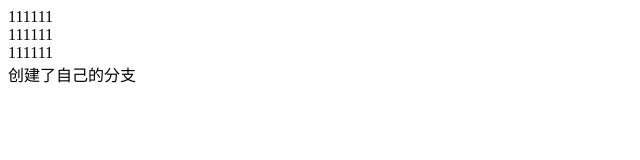
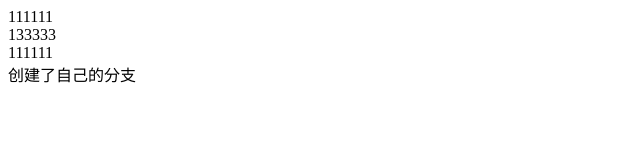
Before and after one commit to tangqiuyong/myapp_tqy, a plain HTML site: page index.html in a window 1280 px wide. Shown: the full height of the page, 0-640 px from the left. Drawn offline with Linux system fonts and the light colour scheme.

Commit message:
master分支上修改了第二个div的内容为333333

```diff
--- a/index.html
+++ b/index.html
@@ -10,7 +10,7 @@
 </body>
 
 <div>111111</div>
-<div>111111</div>
+<div>133333</div>
 <div>111111</div>
 <div>创建了自己的分支</div>
 
```
